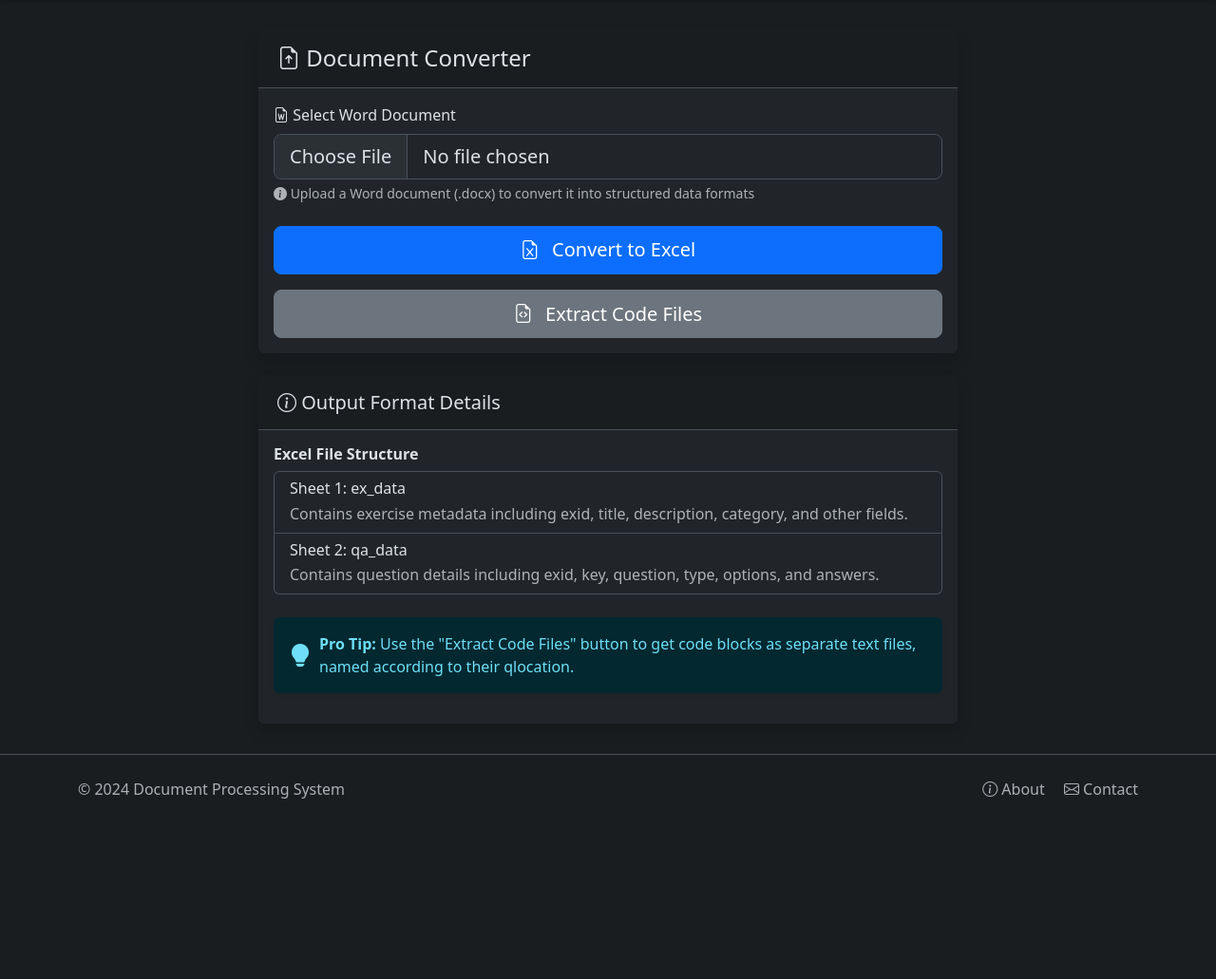
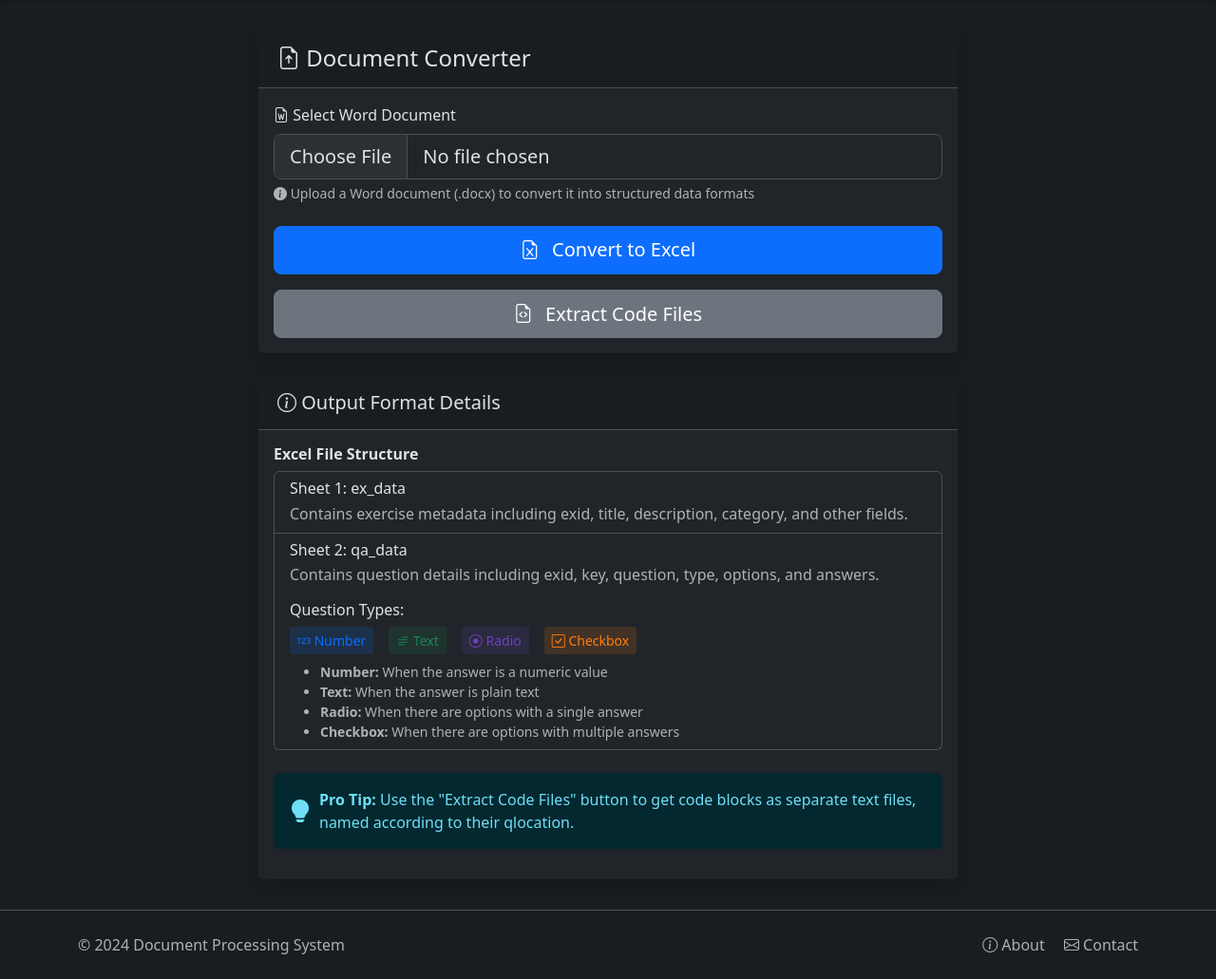
Before and after one commit to shaikhanjum2812/Content_DataCreation, a Flask app: page / in a window 1280 px wide. Shown: the part 79-1110 px from the top of the page at 95% size. Before the commit the page ends 920 px from the top, so only its background shows below. Run offline with Flask 3, Linux system fonts and the light colour scheme.

Commit message:
Add intuitive color-coded indicators for question types in the document processing application.
Screenshot: https://storage.googleapis.com/screenshot-production-us-central1/c4e24b48-7548-4b11-a80b-12cad66c5f34/1e09d4c3-8582-45c1-ae98-ccd1076d7717.jpg

```diff
--- a/templates/index.html
+++ b/templates/index.html
@@ -68,6 +68,31 @@
                         <div class="list-group-item">
                             <h6 class="mb-1">Sheet 2: qa_data</h6>
                             <p class="mb-0 text-muted">Contains question details including exid, key, question, type, options, and answers.</p>
+                            <div class="mt-3">
+                                <h6 class="mb-2">Question Types:</h6>
+                                <div class="d-flex flex-wrap gap-2">
+                                    <span class="type-indicator type-number">
+                                        <i class="bi bi-123"></i> Number
+                                    </span>
+                                    <span class="type-indicator type-text">
+                                        <i class="bi bi-text-paragraph"></i> Text
+                                    </span>
+                                    <span class="type-indicator type-radio">
+                                        <i class="bi bi-record-circle"></i> Radio
+                                    </span>
+                                    <span class="type-indicator type-checkbox">
+                                        <i class="bi bi-check-square"></i> Checkbox
+                                    </span>
+                                </div>
+                                <div class="mt-2 small text-muted">
+                                    <ul class="mb-0">
+                                        <li><strong>Number:</strong> When the answer is a numeric value</li>
+                                        <li><strong>Text:</strong> When the answer is plain text</li>
+                                        <li><strong>Radio:</strong> When there are options with a single answer</li>
+                                        <li><strong>Checkbox:</strong> When there are options with multiple answers</li>
+                                    </ul>
+                                </div>
+                            </div>
                         </div>
                     </div>
                 </div>
--- a/templates/layout.html
+++ b/templates/layout.html
@@ -60,6 +60,31 @@
             border: none;
             box-shadow: 0 0.125rem 0.25rem rgba(0,0,0,.075);
         }
+        /* Question Type Indicators */
+        .type-indicator {
+            display: inline-block;
+            padding: 0.25rem 0.5rem;
+            border-radius: 0.25rem;
+            font-size: 0.875rem;
+            font-weight: 500;
+            margin-right: 0.5rem;
+        }
+        .type-number {
+            background-color: rgba(13, 110, 253, 0.15);
+            color: #0d6efd;
+        }
+        .type-text {
+            background-color: rgba(25, 135, 84, 0.15);
+            color: #198754;
+        }
+        .type-radio {
+            background-color: rgba(111, 66, 193, 0.15);
+            color: #6f42c1;
+        }
+        .type-checkbox {
+            background-color: rgba(253, 126, 20, 0.15);
+            color: #fd7e14;
+        }
     </style>
 </head>
 <body>
```
